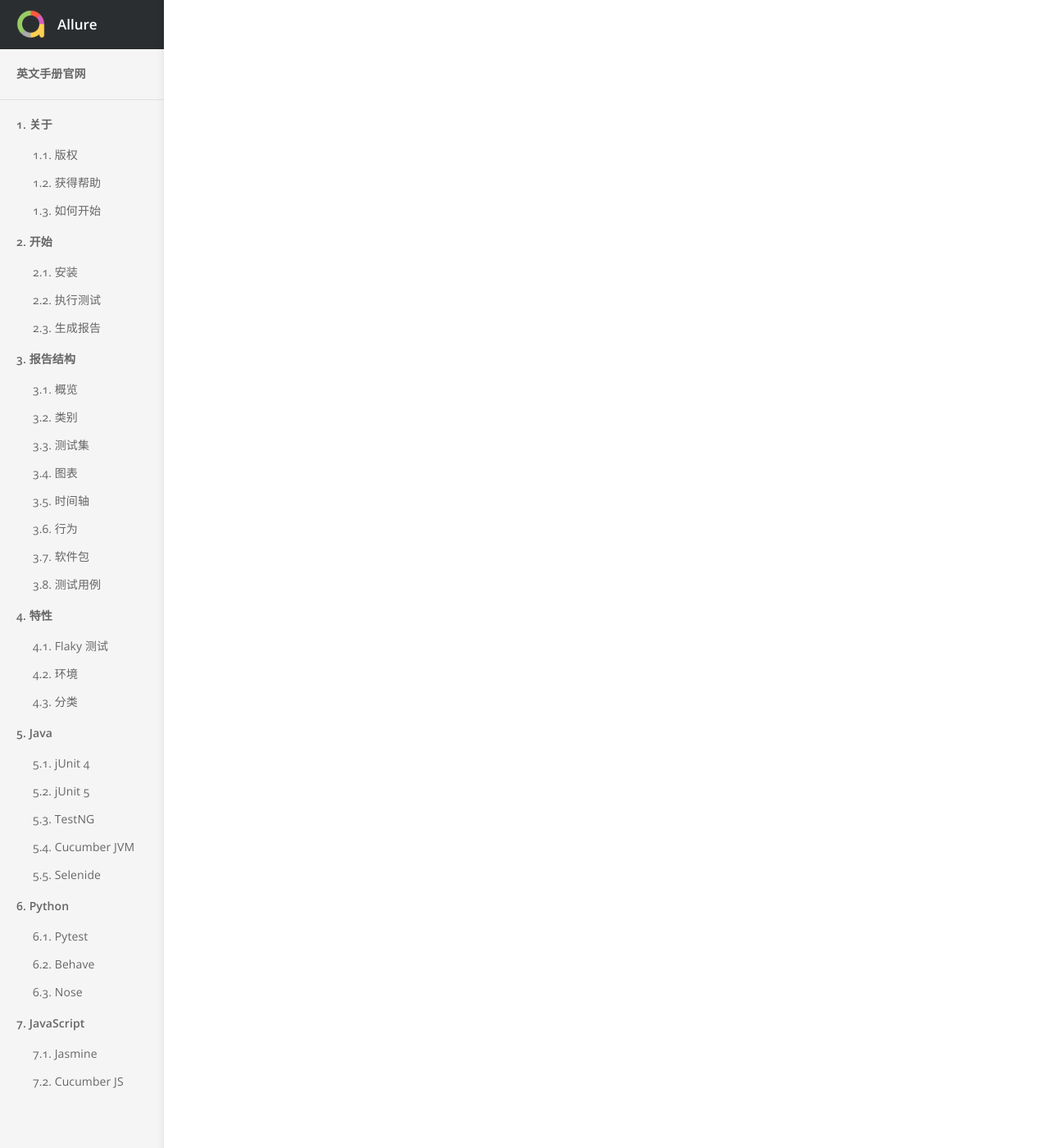
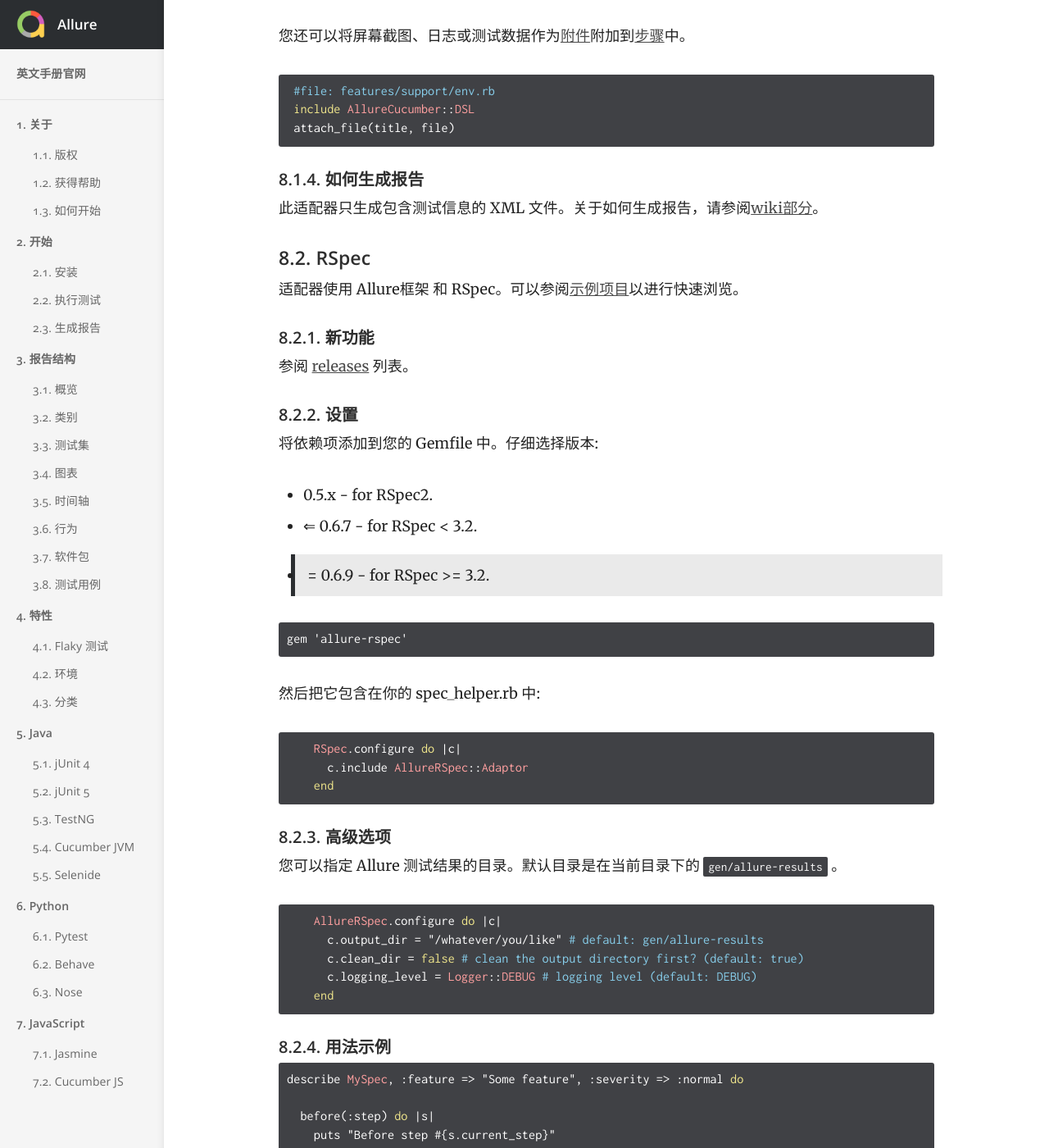
Before and after one commit to QualitySphere/QualitySphere.github.io, a Jekyll site: the page built from _docs/allure.md, in a window 1280 px wide and 1400 px high, scrolled down 82327 px. Shown: the whole window at 82% size. Built offline with Jekyll 4.4.1, drawn with Linux system fonts in a browser that asks for light colours; some of the changed text lies outside the part shown.

Commit message:
complete allure#8

````diff
--- a/_docs/allure.md
+++ b/_docs/allure.md
@@ -2722,12 +2722,12 @@
 - `allure.createStep(name, stepFn)` – 定义步骤。该函数每次调用的结果都将记录到报表中。
 - `allure.createAttachement(name, content, [type])` – 保存附件到测试。如果你在 step 函数内部或在它执行的过程中调用它(例如通过承诺异步调用)，附件将被保存到 step 函数中。
   - `name` (String) - 附件的名字。注意，它不是文件的名称，而是实际的文件名。
-  - `content` (Buffer|String|Function) – 附件内容。如果您传递缓冲区或字符串，它将立即保存到文件。如果您正在传递函数，您将获得修饰函数，并且您可以多次调用它来触发附件。第二种情况的一般目的是创建用于截图的应用函数。您可以只为测试框架定义一次函数，然后在每次需要截图时调用它。
-  - `type` (String, optional) – 附件的 mime 类型。如果忽略了这个参数，我们将尝试通过文件类型库自动检测类型
+  - `content` (Buffer,String,Function) – 附件内容。如果您传递缓冲区或字符串，它将立即保存到文件。如果您正在传递函数，您将获得修饰函数，并且您可以多次调用它来触发附件。第二种情况的一般目的是创建用于截图的应用函数。您可以只为测试框架定义一次函数，然后在每次需要截图时调用它。
+  - `type` (String, optional) – 附件的 mime 类型。如果忽略了这个参数，我们将尝试通过 [file-type](https://github.com/sindresorhus/file-type) 库自动检测类型
 - `allure.description(description)` – 如果测试名称不够，则设置详细的测试描述。
 - `allure.severity(severity)` – 设置测试严重程度：`blocker`, `critical`, `normal`, `minor`, `trivial`。也可以使用 `allure.SEVERITY.BLOKER`
 - `allure.feature(featureName)` – 分配特征测试
-- `allure.story(storyName)` – 分配用户故事进行测试。详细信息请参阅文档
+- `allure.story(storyName)` – 分配用户故事进行测试。详细信息请参阅[文档](https://github.com/allure-framework/allure-core/wiki/Features-and-Stories)
 - `allure.addArgument(name, value)` - 提供测试中使用的参数。与其他语言不同，javascript 测试方法通常没有特殊的参数(只有回调)，因此开发人员使用其他方法填充参数以进行测试。这种方法只是为了Allure
 - `allure.addEnvironment(name, value)` - 保存环境信息。类似于 `addArgument` 方法，但是它被设计用来存储更详细的数据，比如到测试页面或使用的包版本的 HTTP 链接。
 
@@ -2737,6 +2737,176 @@
 
 ## 8. Ruby
 
+<div id="_cucumber"></div>
+
+#### 8.1. Cucumber
+
+这章节将介绍 Cucumber 框架下使用 Allure 的方法。
+
+##### 8.1.1. 安装
+
+添加以下内容到你的 Gemfile：
+```ruby
+gem 'allure-cucumber'
+```
+
+然后执行：
+```bash
+$ bundle
+```
+
+或者自行安装：
+```bash
+$ gem install allure-cucumber
+```
+
+##### 8.1.2. 配置
+
+默认情况下，Allure XML 文件存储在 `gen/allure-results` 中。要自定义存储位置，请在 `features/support/env.rb` 中添加以下内容:
+
+```ruby
+AllureCucumber.configure do |c|
+   c.output_dir = "/output/dir"
+end
+```
+
+默认情况下，在新运行开始时会删除以前运行的 Allure XML 文件。可以通过以下方式禁用:
+```ruby
+AllureCucumber.configure do |c|
+  c.clean_dir  = false
+end
+```
+
+默认情况下，allure-cucumber 会分析 cucumber 标签来设置与测试管理、缺陷管理和严重程度的钩子。这些钩子将会显示在生成的 Allure 报告中(更多信息请参见 allure-core)。
+
+```ruby
+    DEFAULT_TMS_PREFIX      = '@TMS:'
+    DEFAULT_ISSUE_PREFIX    = '@ISSUE:'
+    DEFAULT_SEVERITY_PREFIX = '@SEVERITY:'
+```
+
+举个例子：
+```ruby
+  @SEVERITY:trivial @ISSUE:YZZ-100 @TMS:9901
+  Scenario: Leave First Name Blank
+    When I register an account without a first name
+    Then exactly (1) [validation_error] should be visible
+```
+
+您可以通过进行以下更改来配置 allure-cucumber：
+
+```ruby
+AllureCucumber.configure do |c|
+  c.clean_dir  = false
+  c.tms_prefix      = '@HIPTEST--'
+  c.issue_prefix    = '@JIRA++'
+  c.severity_prefix = '@URGENCY:'
+end
+```
+
+举个例子：
+```ruby
+  @URGENCY:critical @JIRA++YZZ-100 @HIPTEST--9901
+  Scenario: Leave First Name Blank
+    When I register an account without a first name
+    Then exactly (1) [validation_error] should be visible
+```
+
+##### 8.1.3. 用法
+
+将以下内容放在您的 `features/support/env.rb` 文件:
+```ruby
+require 'allure-cucumber'
+```
+
+执行 cucumber 时使用 `--format AllureCucumber::Formatter --out where/you-want-results` 或者将其增加到 cucumber.yml
+
+您还可以将屏幕截图、日志或测试数据作为[附件](https://github.com/allure-framework/allure-core/wiki/Glossary#attachment)附加到[步骤](https://github.com/allure-framework/allure-core/wiki/Glossary#test-step)中。
+
+```ruby
+ #file: features/support/env.rb
+ include AllureCucumber::DSL
+ attach_file(title, file)
+```
+
+##### 8.1.4. 如何生成报告
+
+此适配器只生成包含测试信息的 XML 文件。关于如何生成报告，请参阅[wiki部分](https://github.com/allure-framework/allure-core/wiki#generating-report)。
+
+<div id="_rspec"></div>
+
+#### 8.2. RSpec
+
+适配器使用 Allure框架 和 RSpec。可以参阅[示例项目](https://github.com/allure-examples/allure-rspec-example)以进行快速浏览。
+
+##### 8.2.1. 新功能
+
+参阅 [releases](https://github.com/allure-framework/allure-rspec/releases) 列表。
+
+##### 8.2.2. 设置
+
+将依赖项添加到您的 Gemfile 中。仔细选择版本:
+
+- 0.5.x - for RSpec2.
+- ⇐ 0.6.7 - for RSpec < 3.2.
+- >= 0.6.9 - for RSpec >= 3.2.
+
+```ruby
+gem 'allure-rspec'
+```
+
+然后把它包含在你的 spec_helper.rb 中:
+
+```ruby
+    RSpec.configure do |c|
+      c.include AllureRSpec::Adaptor
+    end
+```
+
+##### 8.2.3. 高级选项
+
+您可以指定 Allure 测试结果的目录。默认目录是在当前目录下的 `gen/allure-results` 。
+
+```ruby
+    AllureRSpec.configure do |c|
+      c.output_dir = "/whatever/you/like" # default: gen/allure-results
+      c.clean_dir = false # clean the output directory first? (default: true)
+      c.logging_level = Logger::DEBUG # logging level (default: DEBUG)
+    end
+```
+
+##### 8.2.4. 用法示例
+
+```ruby
+describe MySpec, :feature => "Some feature", :severity => :normal do
+
+  before(:step) do |s|
+    puts "Before step #{s.current_step}"
+  end
+
+  it "should be critical", :story => "First story", :severity => :critical, :testId => 99 do
+    "string".should == "string"
+  end
+
+  it "should be steps enabled", :story => ["First story", "Second story"], :testId => 31 do |e|
+
+    e.step "step1" do |s|
+      s.attach_file "screenshot1", take_screenshot_as_file
+    end
+
+    e.step "step2" do
+      5.should be > 0
+    end
+
+    e.step "step3" do
+      0.should == 0
+    end
+
+    e.attach_file "screenshot2", take_screenshot_as_file
+  end
+end
+```
+
 ----
 
 <div id="_groovy"></div>
````
